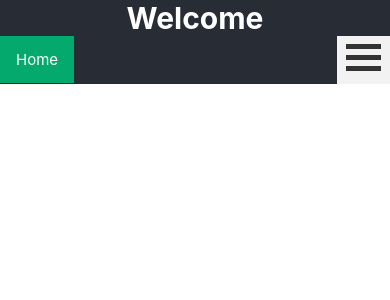
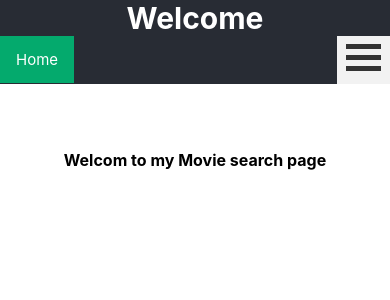
Before and after one commit to Marcus842/MovieWebApplicationReact, a React (Create React App) app: page / in a window 390 px wide. Shown: the top 300 px of the page. Built offline with nearby package versions, Linux system fonts and the light colour scheme.

Commit message:
small margin top fixes

```diff
--- a/src/pages/HomePage.js
+++ b/src/pages/HomePage.js
@@ -1,7 +1,7 @@
 
 export default function HomePage() {
     return (
-        <div>
+        <div className="homepage-content">
             <h1>Welcom to my Movie search page</h1>
         </div>);
 }
--- a/src/pages/MovieSearchResultPage.js
+++ b/src/pages/MovieSearchResultPage.js
@@ -4,7 +4,7 @@ export default function MovieSearchResultPage({ movieElements }) {
 
     return (
         <>{movieElements ? (<div>
-            <div className='app-content'>
+            <div className='moviesearchresultpage-content '>
                 {movieElements}
             </div>
         </div>) : null}
--- a/src/style.css
+++ b/src/style.css
@@ -27,7 +27,7 @@ body {
   overflow: hidden;
 }
 
-.app-content {
+.moviesearchresultpage-content {
   display: flex;
   flex-direction: row;
   flex-wrap: wrap;
@@ -40,7 +40,7 @@ body {
 }
 
 @media screen and (max-width: 600px) {
-  .app-content {
+  .moviesearchresultpage-content {
     font-size: 1em;
     margin-top: 230px;
   }
@@ -99,6 +99,17 @@ code {
   max-width: 300px;
   border-radius: 5px 5px 0 0;
   margin: 10px 10px auto 10px;
+}
+
+.homepage-content{
+  margin-top: 200px;
+}
+
+@media screen and (max-width: 600px) {
+  .homepage-content {
+    font-size: 1em;
+    margin-top: 150px;
+  }
 }
 
 .menu {
```
